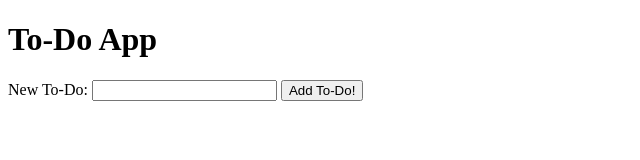
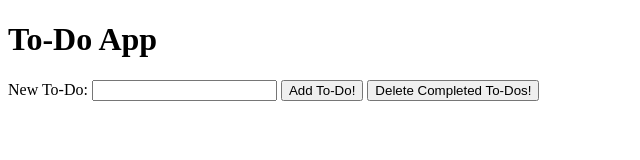
Before and after one commit to Hairy-Belafonte/to-do-app, a plain HTML site: page index.html in a window 1280 px wide. Shown: the whole page, without its empty margins (0-640 px from the left). Drawn offline with Linux system fonts and the light colour scheme.

Commit message:
DOM-Scripting-1: corrected

```diff
--- a/index.html
+++ b/index.html
@@ -11,6 +11,7 @@
        <label for="newToDoText">New To-Do:</label>
        <input type="text" id="newToDoText">
        <button type="submit">Add To-Do!</button>
+       <button type="delete">Delete Completed To-Dos!</button>
      </form>
 
      <ul id="toDoList">
```
